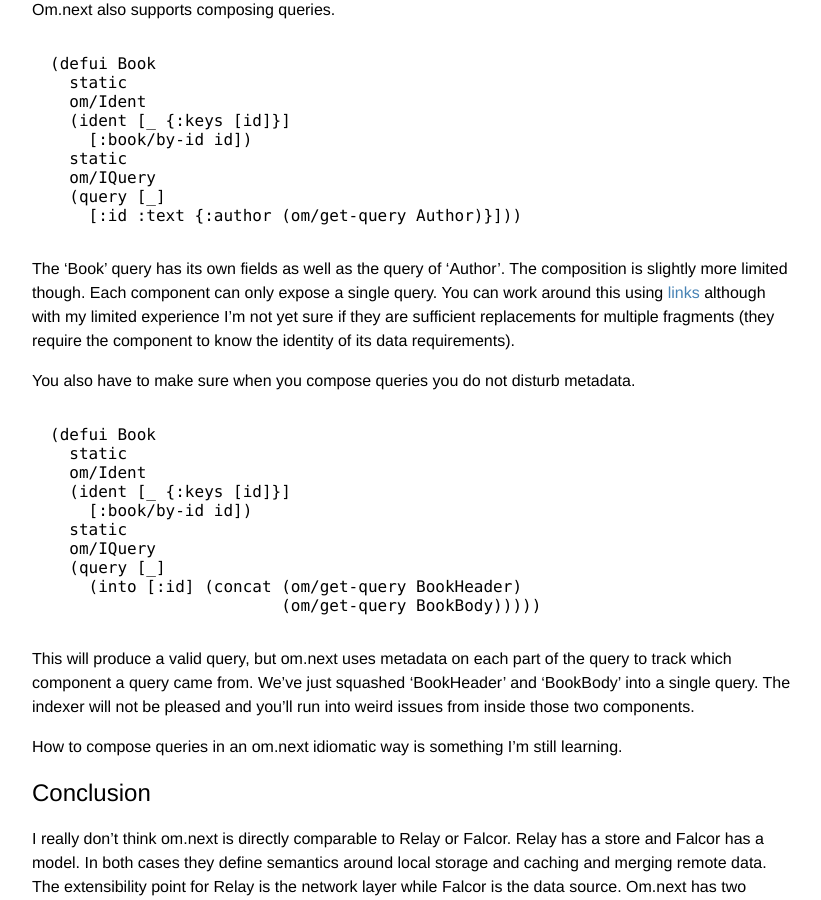
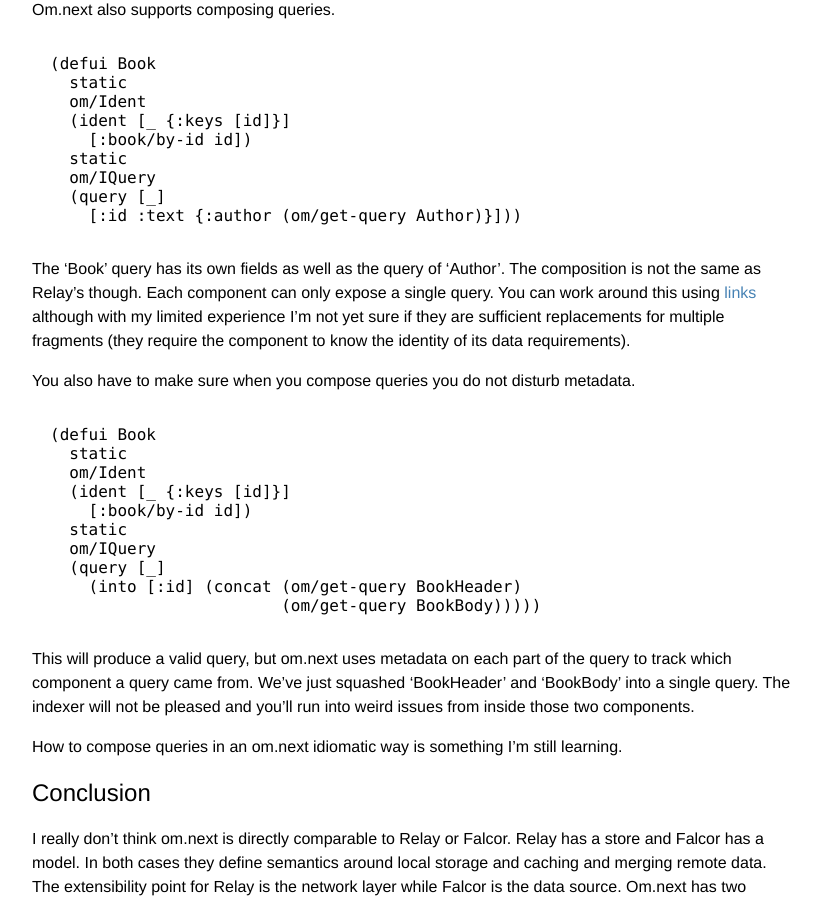
Before and after one commit to ambroisep/hueypetersen, a Jekyll site: the page built from _posts/2016-02-13-om-next-from-a-relay-graphql-perspective.markdown, in a window 1280 px wide and 900 px high, scrolled down 5063 px. Shown: the whole window, without its empty margins (228-1049 px from the left). Built offline with Jekyll 4.4.1, drawn with Linux system fonts in a browser that asks for light colours.

Commit message:
changed wording

```diff
--- a/_posts/2016-02-13-om-next-from-a-relay-graphql-perspective.markdown
+++ b/_posts/2016-02-13-om-next-from-a-relay-graphql-perspective.markdown
@@ -208,7 +208,7 @@
     [:id :text {:author (om/get-query Author)}]))
 </pre>
 
-The 'Book' query has its own fields as well as the query of 'Author'.  The composition is slightly more limited though.  Each component can only expose a single query.  You can work around this using [links](https://github.com/omcljs/om/wiki/Thinking-With-Links%21) although with my limited experience I'm not yet sure if they are sufficient replacements for multiple fragments (they require the component to know the identity of its data requirements).
+The 'Book' query has its own fields as well as the query of 'Author'.  The composition is not the same as Relay's though.  Each component can only expose a single query.  You can work around this using [links](https://github.com/omcljs/om/wiki/Thinking-With-Links%21) although with my limited experience I'm not yet sure if they are sufficient replacements for multiple fragments (they require the component to know the identity of its data requirements).
 
 You also have to make sure when you compose queries you do not disturb metadata.
 
```
